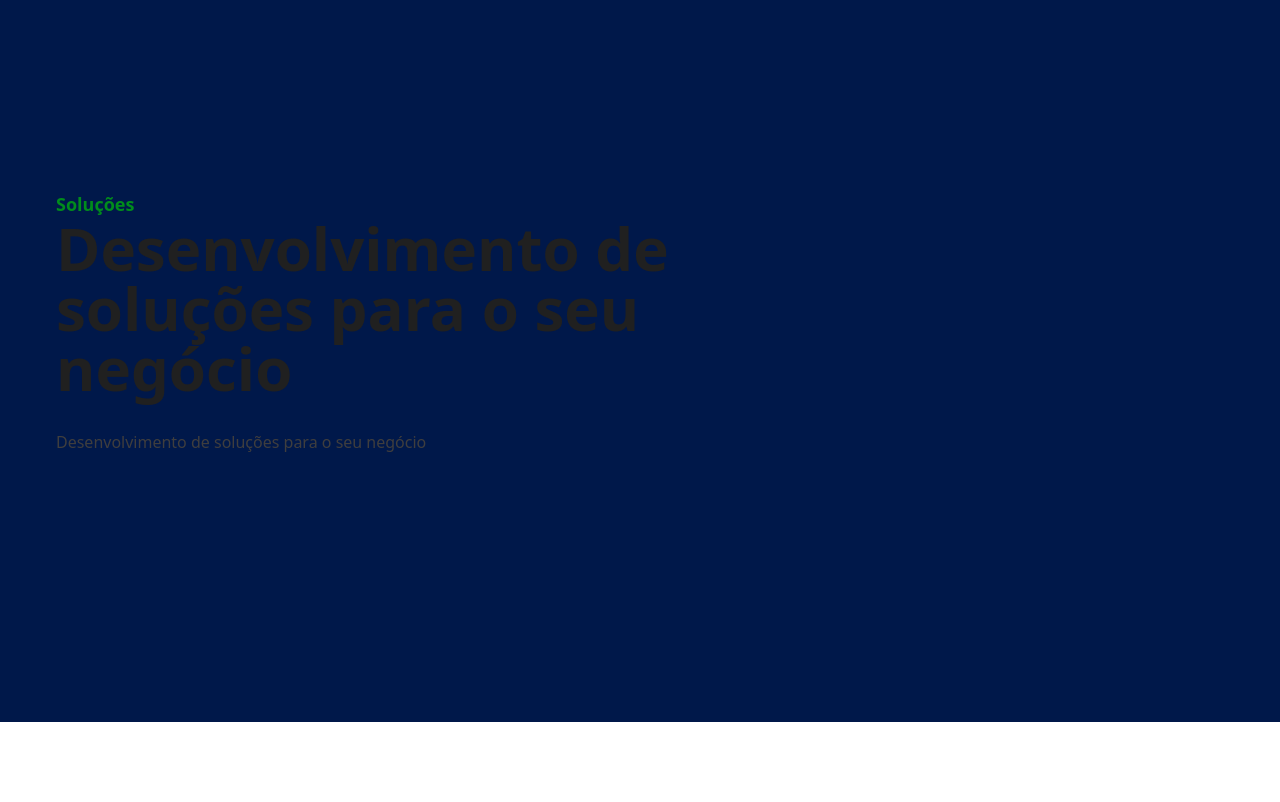
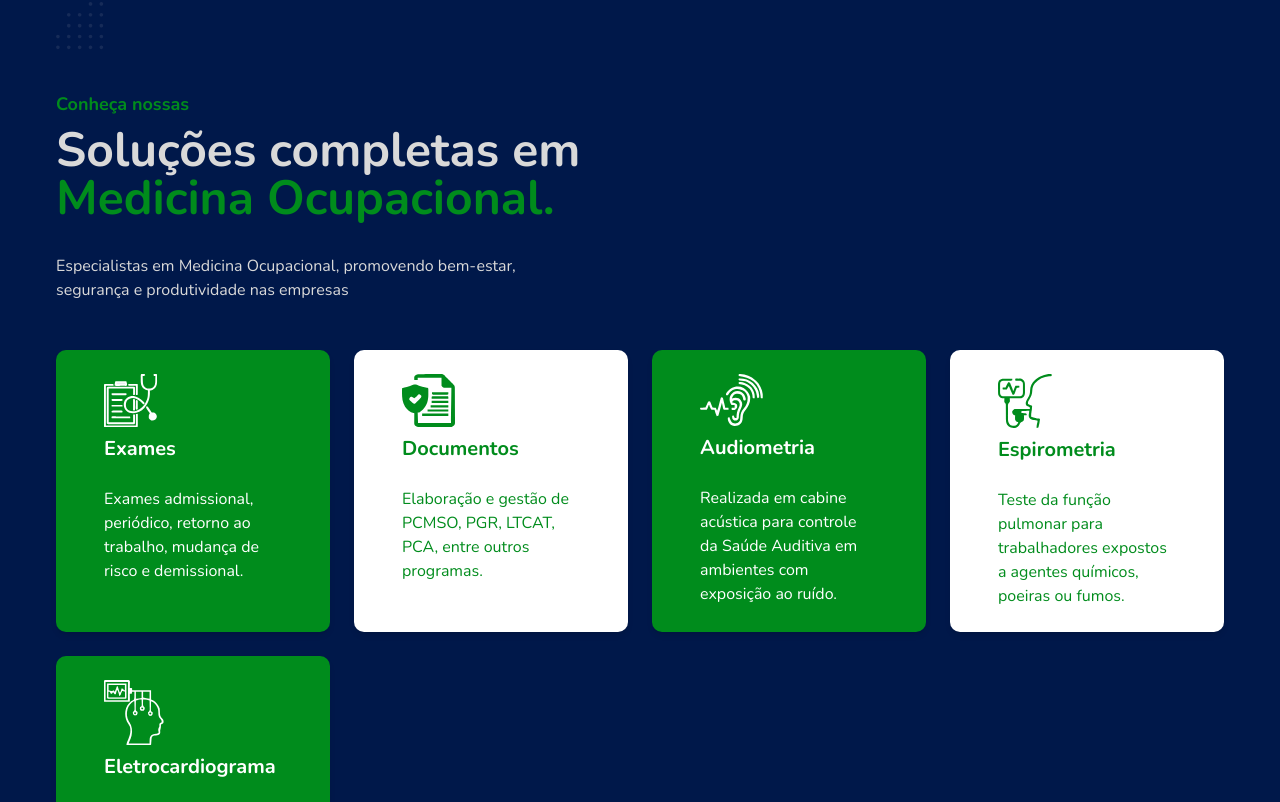
Before and after one commit to JhonatasMJ/ProSaude, a React (Vite) app: page / in a window 1280 px wide. Shown: the part 878-1680 px from the top of the page. Before the commit the page ends 1600 px from the top, so only its background shows below. Built offline with nearby package versions, Linux system fonts and the light colour scheme.

Commit message:
feat: card soluctions

```diff
--- a/src/components/Soluctions.tsx
+++ b/src/components/Soluctions.tsx
@@ -1,16 +1,69 @@
 import { MoveDown } from "lucide-react";
+import {
+  Card,
+  CardContent,
+  CardDescription,
+  CardHeader,
+  CardTitle,
+} from "@/components/ui/card";
+import { cards } from "@/utils/card";
+import Decorator from "@/assets/DecoratorSoluctions.svg?react";
 
 export default function Soluctions() {
   return (
-        <section id="solucoes" className="min-h-screen relative flex items-center py-32 bg-marca2 relative">
+    <section
+      id="solucoes"
+      className="min-h-screen relative flex items-center pb-32 pt-42 bg-marca2 "
+    >
       <div className="bg-marca2 absolute left-1/2 -translate-x-1/2 -top-6  rounded-full p-4">
-                <MoveDown className="size-7 text-white animate-bounce mt-2"/>
+        <MoveDown className="size-7 text-white animate-bounce mt-2" />
       </div>
       <div className="max-w-[1200px] mx-auto px-4 z-10 w-full relative">
-                <span className="text-marca1 font-semibold text-lg">Soluções</span>
-                <h1 className="text-6xl font-bold text-texto max-w-2xl">Desenvolvimento de soluções para o seu negócio</h1>
-                <p className='max-w-2xl text-desc mt-8'>Desenvolvimento de soluções para o seu negócio</p>
+         <Decorator className='absolute -top-[10%] w-12 h-12 '/>
+        <span className="text-marca1 font-bold text-lg ">Conheça nossas</span>
+        <h1 className="text-5xl font-bold text-marca3 max-w-2xl mt-2">
+          Soluções completas em{" "}
+          <span className="text-marca1">Medicina Ocupacional.</span>{" "}
+        </h1>
+        <p className="max-w-lg text-marca3 mt-8">
+          Especialistas em Medicina Ocupacional, promovendo bem-estar, segurança
+          e produtividade nas empresas
+        </p>
+        <div>
+          <div className="grid grid-cols-1 md:grid-cols-2 lg:grid-cols-4 gap-6 mt-12">
+            {cards.map((card, index) => {
+              const isOdd = index % 2 === 0;
+              const Icon = card.icon;
+              return (
+
+                <Card
+                  key={index}
+                  className={`${isOdd ? "bg-marca1" : "bg-white"
+                    } rounded-lg shadow-md p-6 border-none`}
+                >
+                  <CardHeader>
+                    <Icon />
+                    <CardTitle
+                      className={`font-bold text-xl ${isOdd ? "text-white" : "text-marca1"
+                        }`}
+                    >
+                      {card.title}
+                    </CardTitle>
+                  </CardHeader>
+                  <CardContent>
+                    <CardDescription
+                      className={`text-md ${isOdd ? "text-white" : "text-marca1"
+                        }`}
+                    >
+                      {card.description}
+                    </CardDescription>
+                  </CardContent>
+                </Card>
+              );
+            })}
+          </div>
+        </div>
       </div>
     </section>
-    )
+  );
 }
--- a/src/components/ui/button.tsx
+++ b/src/components/ui/button.tsx
@@ -21,7 +21,7 @@ const buttonVariants = cva(
         link: "text-primary underline-offset-4 hover:underline",
       },
       size: {
-        default: "h-9 px-4 py-2 has-[>svg]:px-3",
+        default: "h-9 px-4 py-5 has-[>svg]:px-3",
         sm: "h-8 rounded-sm gap-1.5 px-3 has-[>svg]:px-2.5",
         lg: "h-10 rounded-sm px-6 has-[>svg]:px-4",
         icon: "size-9",
--- /dev/null
+++ b/src/components/ui/card.tsx
@@ -0,0 +1,92 @@
+import * as React from "react"
+
+import { cn } from "@/lib/utils"
+
+function Card({ className, ...props }: React.ComponentProps<"div">) {
+  return (
+    <div
+      data-slot="card"
+      className={cn(
+        "bg-card text-card-foreground flex flex-col gap-6 rounded-xl border py-6 shadow-sm",
+        className
+      )}
+      {...props}
+    />
+  )
+}
+
+function CardHeader({ className, ...props }: React.ComponentProps<"div">) {
+  return (
+    <div
+      data-slot="card-header"
+      className={cn(
+        "@container/card-header grid auto-rows-min grid-rows-[auto_auto] items-start gap-2 px-6 has-data-[slot=card-action]:grid-cols-[1fr_auto] [.border-b]:pb-6",
+        className
+      )}
+      {...props}
+    />
+  )
+}
+
+function CardTitle({ className, ...props }: React.ComponentProps<"div">) {
+  return (
+    <div
+      data-slot="card-title"
+      className={cn("leading-none font-semibold", className)}
+      {...props}
+    />
+  )
+}
+
+function CardDescription({ className, ...props }: React.ComponentProps<"div">) {
+  return (
+    <div
+      data-slot="card-description"
+      className={cn("text-muted-foreground text-sm", className)}
+      {...props}
+    />
+  )
+}
+
+function CardAction({ className, ...props }: React.ComponentProps<"div">) {
+  return (
+    <div
+      data-slot="card-action"
+      className={cn(
+        "col-start-2 row-span-2 row-start-1 self-start justify-self-end",
+        className
+      )}
+      {...props}
+    />
+  )
+}
+
+function CardContent({ className, ...props }: React.ComponentProps<"div">) {
+  return (
+    <div
+      data-slot="card-content"
+      className={cn("px-6", className)}
+      {...props}
+    />
+  )
+}
+
+function CardFooter({ className, ...props }: React.ComponentProps<"div">) {
+  return (
+    <div
+      data-slot="card-footer"
+      className={cn("flex items-center px-6 [.border-t]:pt-6", className)}
+      {...props}
+    />
+  )
+}
+
+export {
+  Card,
+  CardHeader,
+  CardFooter,
+  CardTitle,
+  CardAction,
+  CardDescription,
+  CardContent,
+}
--- a/src/styles/index.css
+++ b/src/styles/index.css
@@ -1,13 +1,19 @@
+@import url('https://fonts.googleapis.com/css2?family=Nunito:wght@100;200;300;400;500;600;700;800;900;1000&display=swap');
+
+
 @import "tailwindcss";
 @import "tw-animate-css";
-@import url('https://fonts.googleapis.com/css2?family=Raleway:ital,wght@0,100..900;1,100..900&display=swap');
 
 @custom-variant dark (&:is(.dark *));
 
 
 body {
   overflow-x: hidden;
-  font-family:'Raleway', ui-sans-serif, system-ui, sans-serif ;
+  font-family: 'Nunito', sans-serif;
+    -webkit-font-smoothing: antialiased;
+  -moz-osx-font-smoothing: grayscale;
+  text-rendering: optimizeLegibility;
+  font-smooth: always;
 }
 
 
@@ -17,7 +23,7 @@ body {
   --color-marca1: #008C1C;
   --color-marca2: #00184A;
   --color-marca3: #D9D9D9;
-  --font-family-sans: 'Raleway', ui-sans-serif, system-ui, sans-serif;
+  --font-family-sans: 'Nunito', sans-serif;
 }
 
 @theme inline {
@@ -138,7 +144,3 @@ body {
     @apply bg-background text-foreground;
   }
 }
-
-* {
-  font-family: 'Raleway', ui-sans-serif, system-ui, sans-serif;
-}
--- /dev/null
+++ b/src/utils/card.ts
@@ -0,0 +1,40 @@
+   import Exames from "@/assets/icons/Exames.svg?react";
+   import Documentos from "@/assets/icons/Documentos.svg?react";
+   import Espirometria from "@/assets/icons/Espirometria.svg?react";
+   import Audiometria from "@/assets/icons/Audiometria.svg?react";
+   import Eletro from "@/assets/icons/Eletrocardiograma.svg?react";
+
+
+
+   export const cards = [
+    {
+      icon: Exames,
+      title: "Exames",
+      description:
+        "Exames admissional, periódico, retorno ao trabalho, mudança de risco e demissional.",
+    },
+    {
+      icon: Documentos,
+      title: "Documentos",
+      description:
+        "Elaboração e gestão de PCMSO, PGR, LTCAT, PCA, entre outros programas.",
+    },
+    {
+      icon: Audiometria,
+      title: "Audiometria",
+      description:
+        "Realizada em cabine acústica para controle da Saúde Auditiva em ambientes com exposição ao ruído.",
+    },
+    {
+      icon: Espirometria,
+      title: "Espirometria",
+      description:
+        "Teste da função pulmonar para trabalhadores expostos a agentes químicos, poeiras ou fumos.",
+    },
+    {
+      icon: Eletro,
+      title: "Eletrocardiograma",
+      description:
+        "Exame cardíaco preventivo, essencial para trabalhadores expostos a esforço físico ou riscos cardiovasculares.",
+    },
+  ];
```
Also changed, not shown: src/assets/DecoratorSoluctions.svg (added). Lines whose indentation alone changed are shown as unchanged.
